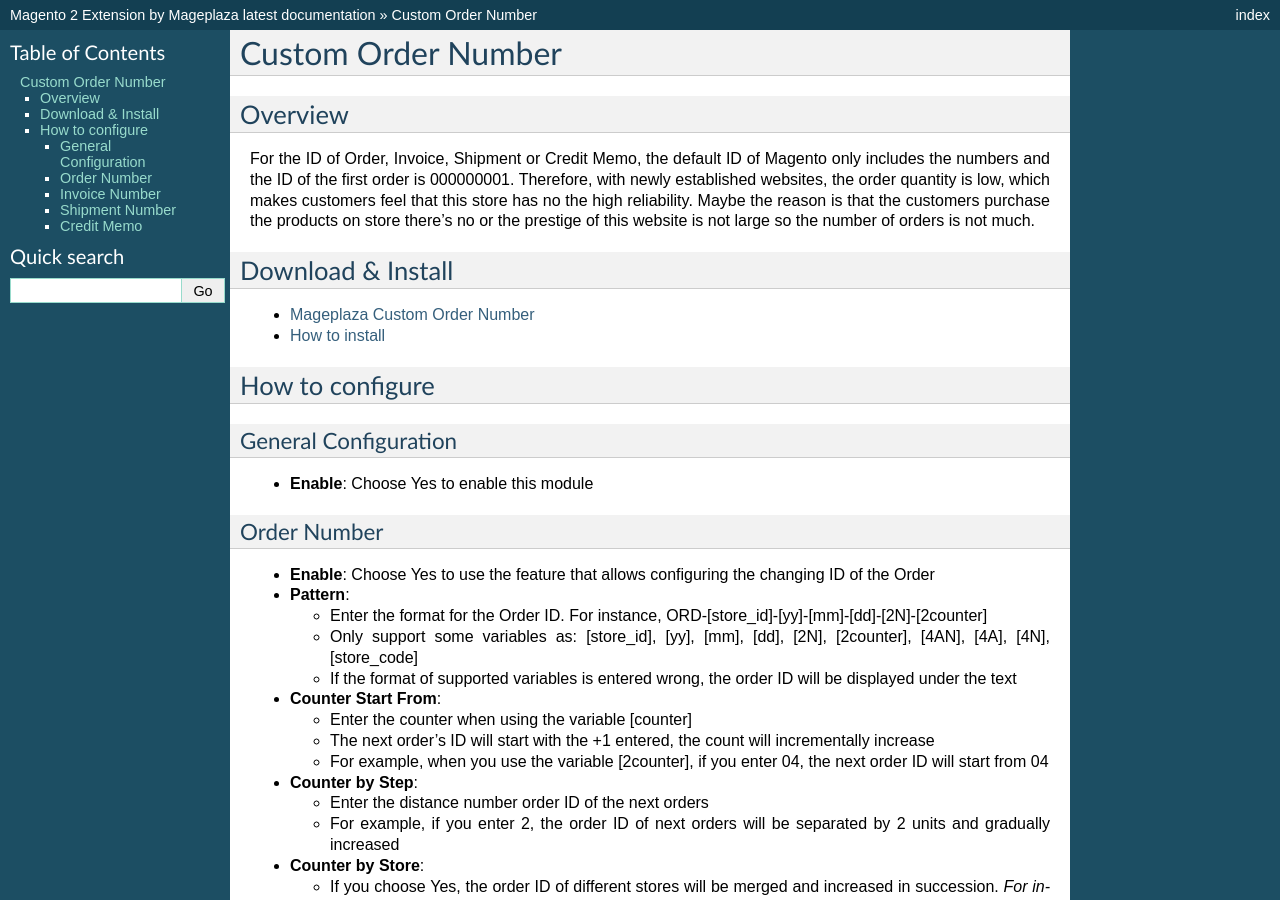
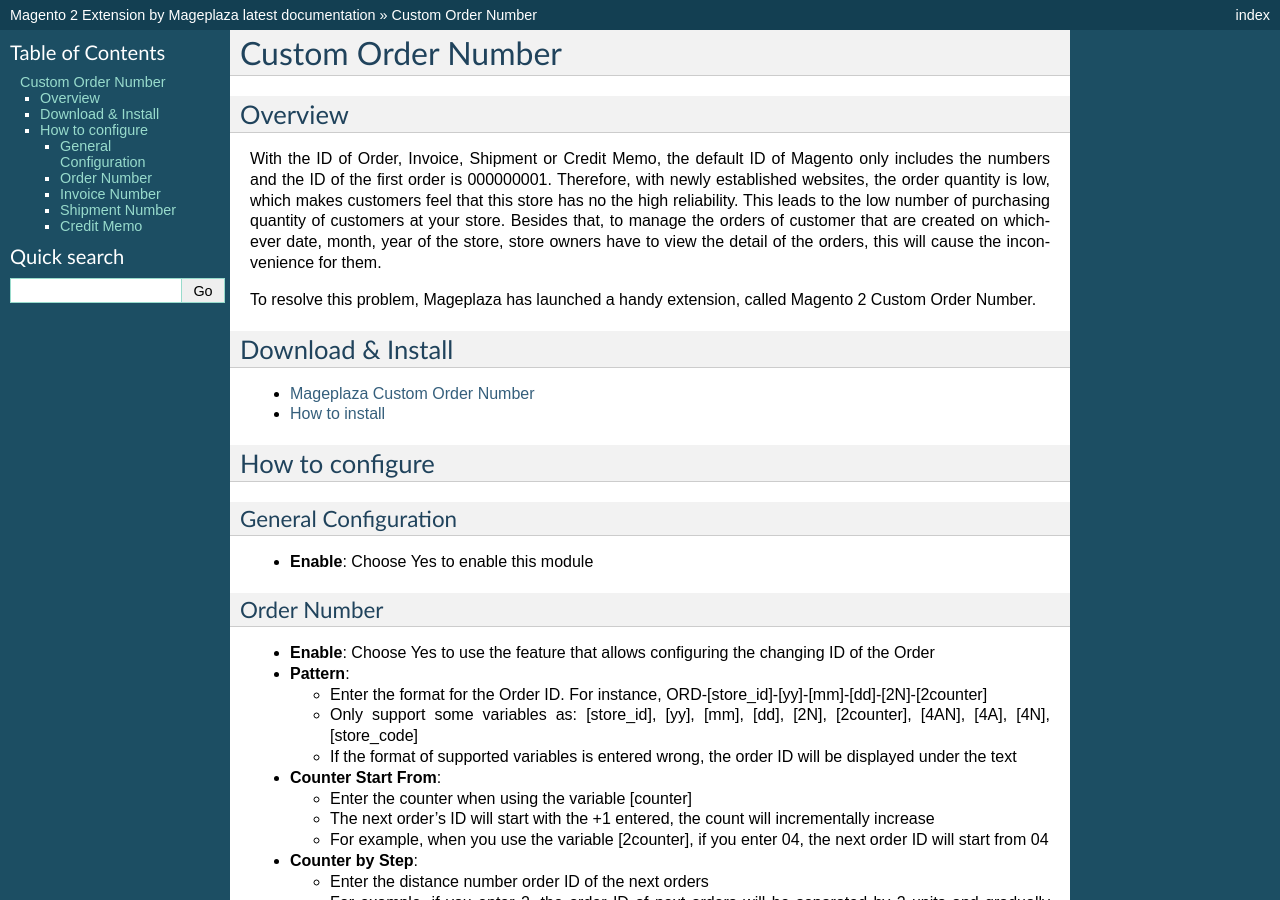
Before and after one commit to magepages/mpdocs, a Sphinx documentation site: the page built from docs/custom-order-number/index.md, in a window 1280 px wide and 900 px high. Built offline with Sphinx 7.4.7, drawn with Linux system fonts in a browser that asks for light colours; pages that are not in the unit, such as notebooks, are missing from menus.

Commit message:
Update index.md

```diff
--- a/docs/custom-order-number/index.md
+++ b/docs/custom-order-number/index.md
@@ -1,8 +1,9 @@
 # Custom Order Number
 ## Overview
 
-For the ID of Order, Invoice, Shipment or Credit Memo, the default ID of Magento only includes the numbers and the ID of the first order is 000000001. Therefore, with newly established websites, the order quantity is low, which makes customers feel that this store has no the high reliability. Maybe the reason is that the customers purchase the products on store
-there's no or the prestige of this website is not large so the number of orders is not much.
+With the ID of Order, Invoice, Shipment or Credit Memo, the default ID of Magento only includes the numbers and the ID of the first order is 000000001. Therefore, with newly established websites, the order quantity is low, which makes customers feel that this store has no the high reliability. This leads to the low number of purchasing quantity of customers at your store. Besides that, to manage the orders of customer that are created on whichever date, month, year of the store, store owners have to view the detail of the orders, this will cause the inconvenience for them.
+
+To resolve this problem, Mageplaza has launched a handy extension, called Magento 2 Custom Order Number.
 
 
 ## Download & Install
```
